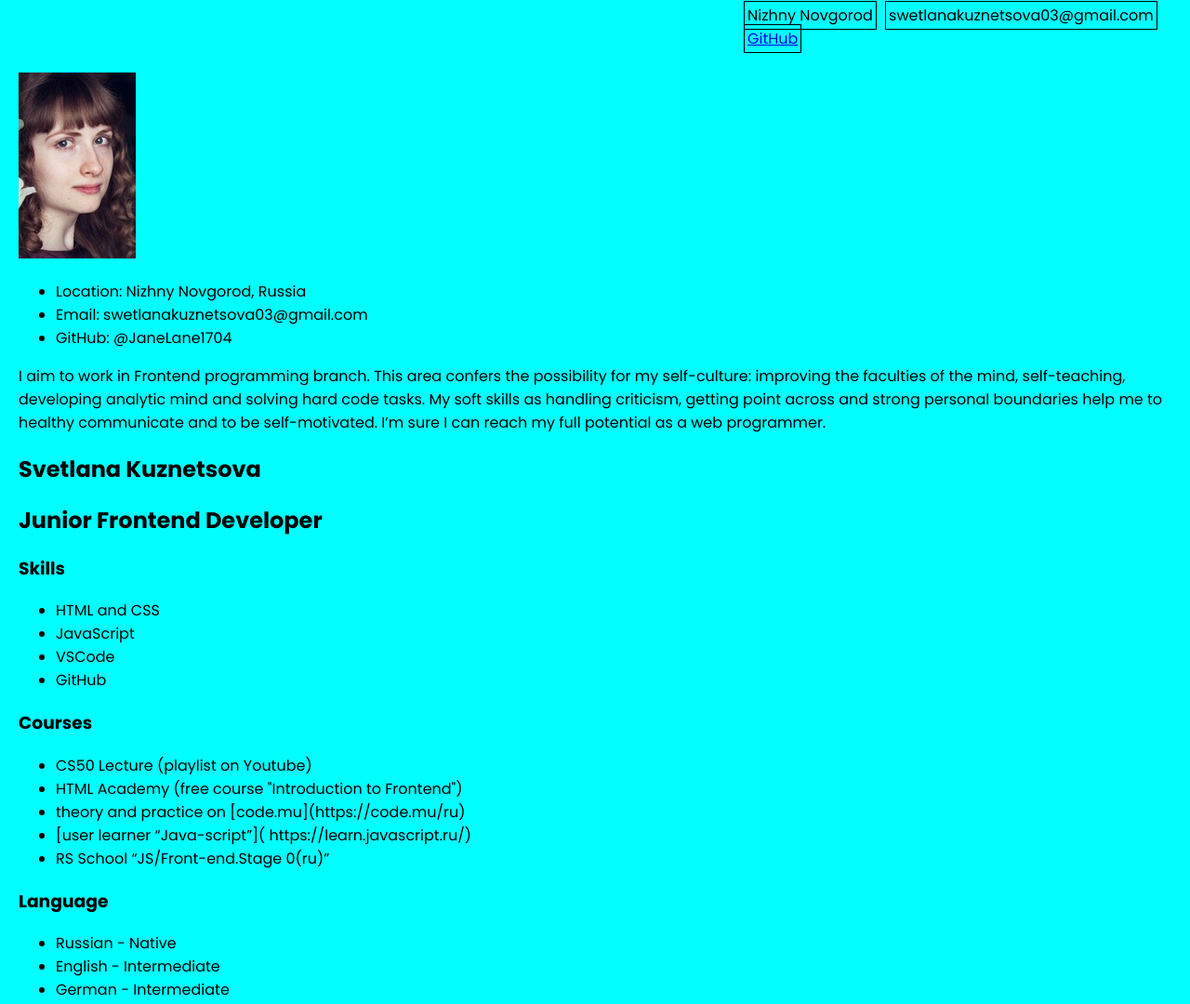
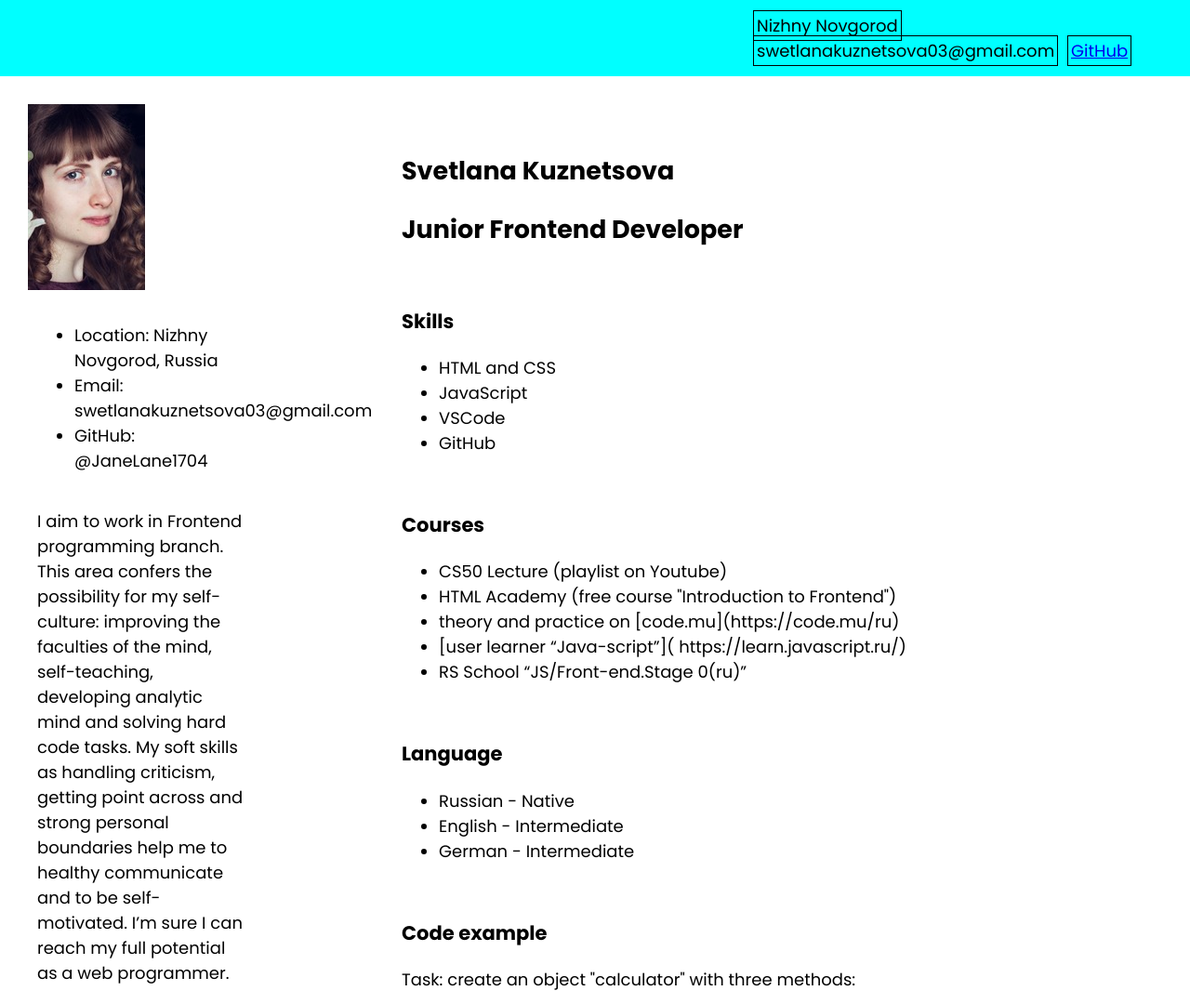
Before and after one commit to JaneLane1704/rsschool-cv, a plain HTML site: page index.html in a window 1280 px wide. Shown: the top 1080 px of the page at 93% size. Drawn offline with Linux system fonts and the light colour scheme.

```diff
--- a/index.html
+++ b/index.html
@@ -23,8 +23,6 @@
 </header>
 
 <main class="main-container">
-    <div class="container">
-
         <div class="right-side">
             <img src="./assets/img/avatar.jpg" alt="Avatar">
             <section class="section" id="contacts">
@@ -127,10 +125,7 @@
                 </code>
             </section>
            </div>
-
-</div>
-
-
+    </div>
 </main>
 
 <footer>
--- a/style.css
+++ b/style.css
@@ -9,13 +9,34 @@ body {
     display: flex;
     flex-direction: column;
     justify-content: space-between;
-    background-color: aqua;
+    background-color: #FFFFFF;
     font-family: 'Poppins', sans-serif;
+    font-size: 18px;
 }
 
-.container {
-    max-width: 1440px;
-    margin: 0 auto;
+header, footer {
+    padding: 10px;
+    background-color: aqua;
+}
+
+  .main-container {
+    display: flex;
+    flex-wrap: wrap;
+  }
+
+  .section {
+    width: 70%;
+    padding: 10px;
+  }
+
+  .right-side {
+    width: 30%;
+    padding: 10px;
+  }
+
+  .left-side {
+    width: 70%;
+    padding: 30px;
   }
 
 main {
```
